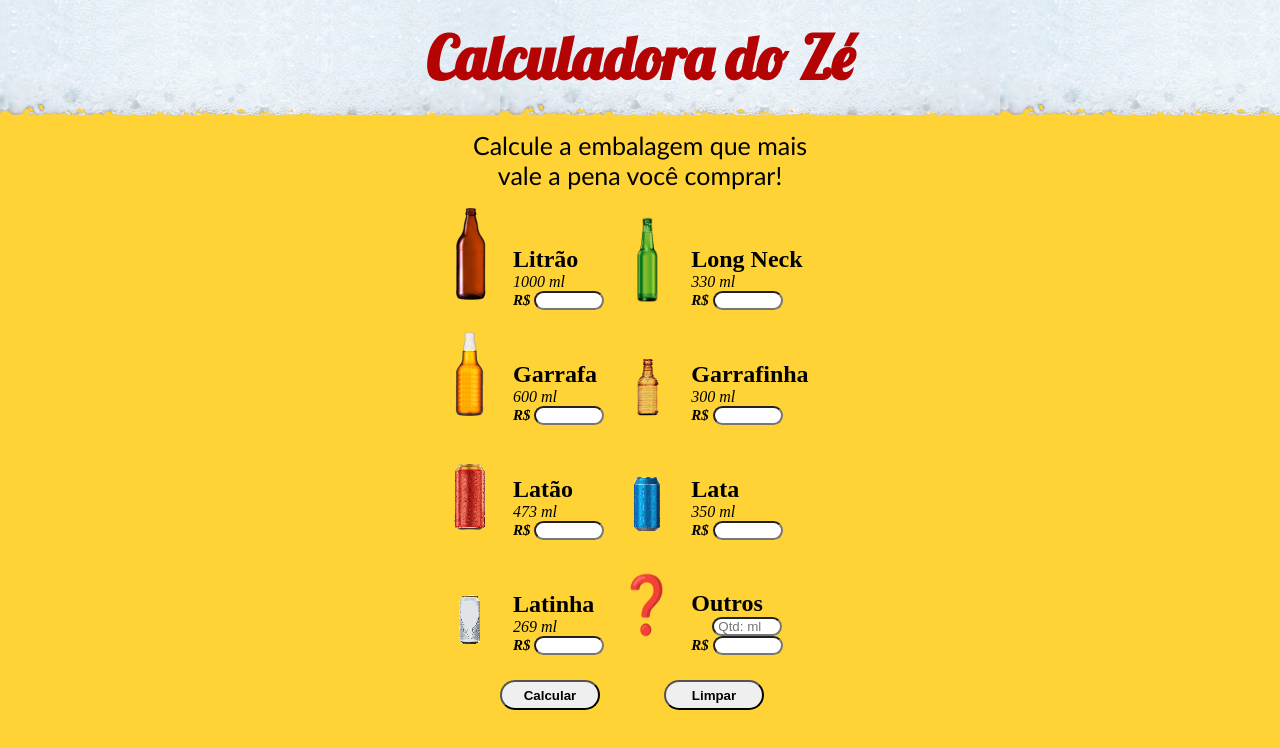
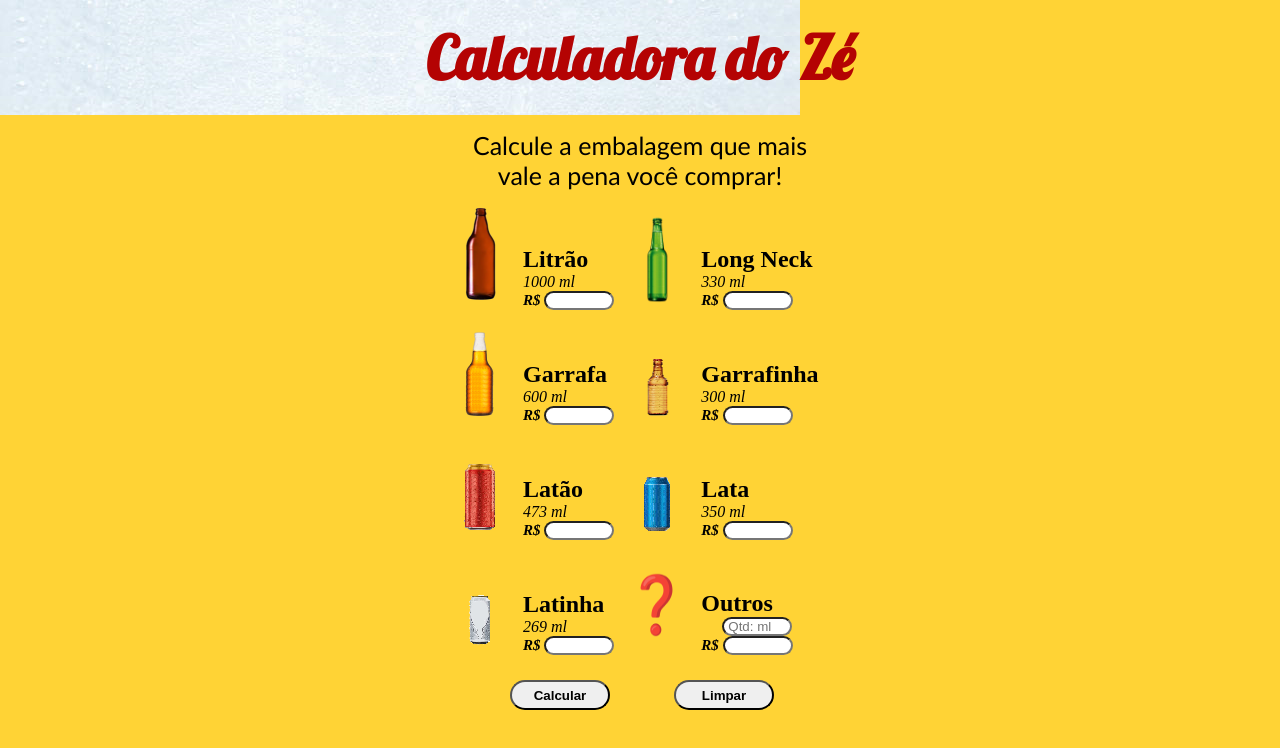
Before and after one commit to jvitor88/calculadora_do_ze, a plain HTML site: page index.html in a window 1280 px wide. Drawn offline with Linux system fonts and the light colour scheme.

Commit message:
Inserçao_comentarios

```diff
--- a/script.js
+++ b/script.js
@@ -1,6 +1,9 @@
+//Função Principal (Para calcular a cerveja mais barata).
 function calcular() {
+  //Pega a div que será o resultado.
   let resultado = document.getElementById('resp')
   resultado.innerHTML = ''
+  //Array com objetos, recebendo os inputs e já calculando o valor/ml.
   let cervejas = [
     {nome: "Litrão", valor: (Number(document.getElementById('litrao').value)/1000)},
     {nome: "Long Neck", valor: (Number(document.getElementById('long').value)/330)},
@@ -11,6 +14,7 @@ function calcular() {
     {nome: "Latinha", valor: (Number(document.getElementById('latinha').value)/269)},
     {nome: "Outros", valor: (Number(document.getElementById('outros').value)/Number(document.getElementById('mloutros').value))},
   ]
+  //Função sort com funcão anônima para definir o menor valor.
   cervejas.sort(function(a, b) {
     if(a.valor < b.valor) {
       return -1
@@ -19,13 +23,16 @@ function calcular() {
         return true
       }
       })
+  //Iteração para pegar apenas o nome das cervejas já ordenadas do menor para o maior
   var dados = [];
   for(let elemento of cervejas){
     if (elemento.valor != 0)
       dados.push(elemento.nome);
   }
+  //Print da opção mais barata (primeiro da lista ordenada pelo menor)
   resultado.innerHTML = `A melhor opção é: <strong>${dados[0]}</strong>`
     }
+  //Função para limpar os campos
 function limpar(){
   document.getElementById('resp').value = ''
   document.getElementById('litrao').value = ''
@@ -37,5 +44,5 @@ function limpar(){
   document.getElementById('latinha').value = ''
   document.getElementById('mloutros').value = ''
   document.getElementById('outros').value = ''
-  let resultado = document.getElementById('resp').innerHTML = ''
+  document.getElementById('resp').innerHTML = ''
 }
--- a/style.css
+++ b/style.css
@@ -20,19 +20,20 @@ header{
   padding: 20px;
   text-align: center;
   background-image: url(midia/espuma.png);
-  background-size: 500px;
+  background-repeat: no-repeat;
+  background-size: 800px;
 }
 main {
   display: block;
   margin: auto;
-  width: 400px;
+  width: 380px;
 }
 main > p {
   font-family: 'Gill Sans', 'Gill Sans MT', Calibri, 'Trebuchet MS', sans-serif;
   font: bold;
   font-size: 25px;
   text-align: center;
-  margin: 15px;
+  padding: 15px;
 }
 h3 {
   display: inline;
```
